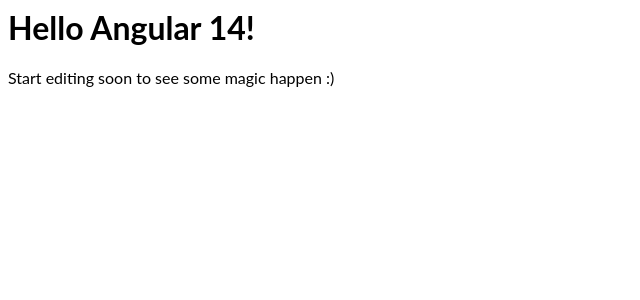
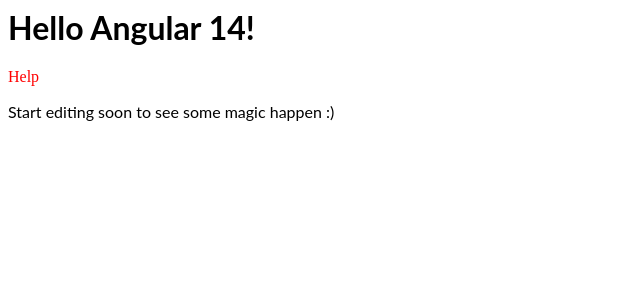
Before and after one commit to ispodeon/angular-ivy-recipes, an Angular app: page / in a window 1280 px wide. Shown: the top 300 px of the page, without its empty margins (0-640 px from the left). Built offline with nearby package versions, Linux system fonts and the light colour scheme.

Commit message:
more updates

```diff
--- a/src/app/hello.component.ts
+++ b/src/app/hello.component.ts
@@ -2,8 +2,11 @@
 
 @Component({
   selector: 'hello',
-  template: `<h1>Hello {{name}}!</h1>`,
-  styles: [`h1 { font-family: Lato; }`]
+  template: `<h1>Hello {{name}}!</h1><p>Help</p>`,
+  styles: [`
+  h1 { font-family: Lato; }
+  p {color: red}
+  `]
 })
 export class HelloComponent  {
   @Input() name: string;
```
Also changed, not shown: tsconfig.app.json (added, +15 -0 lines).
